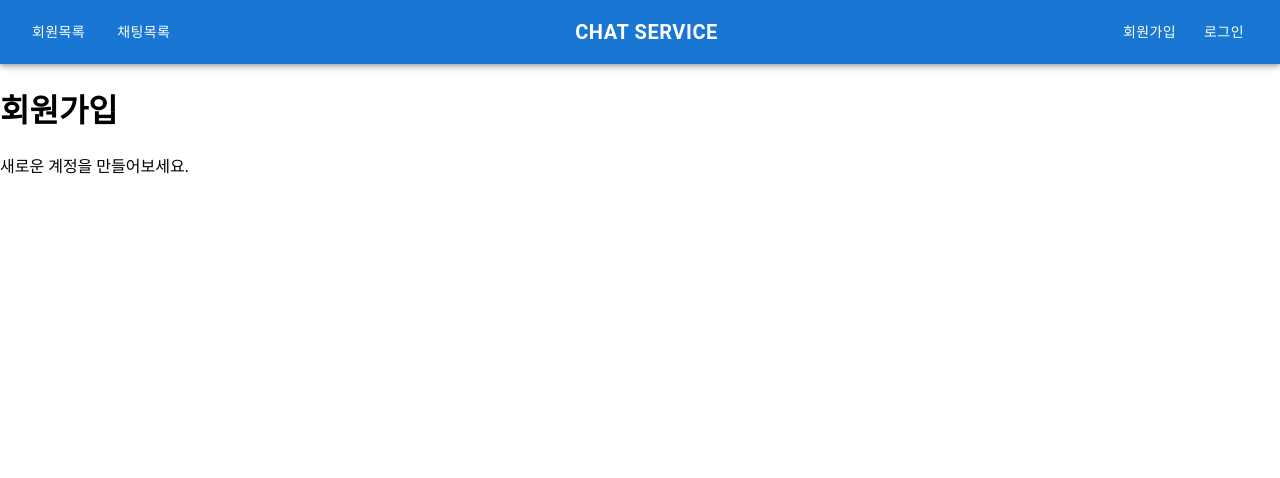
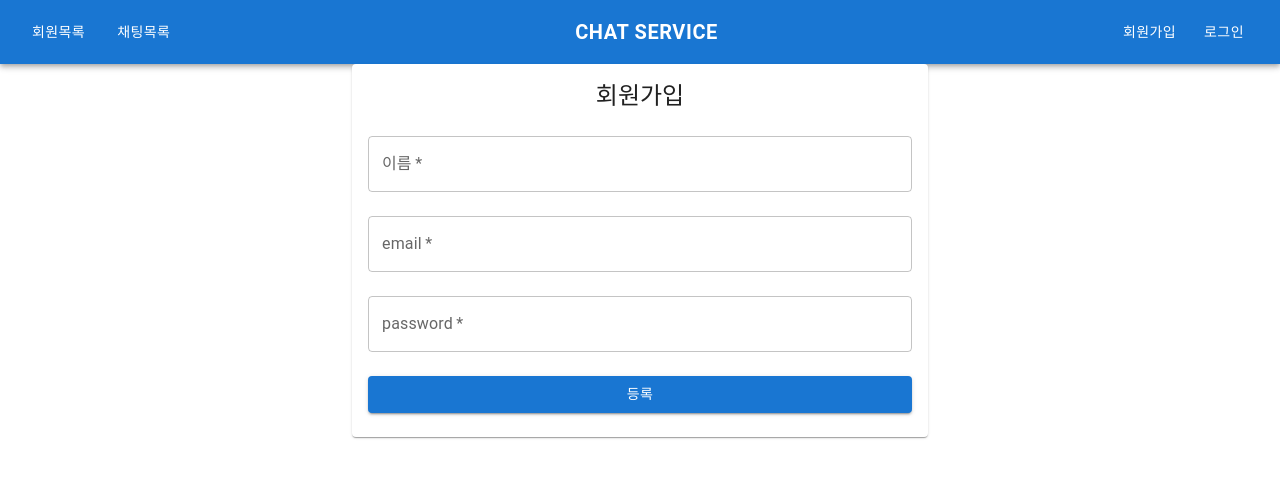
Before and after one commit to geleego/chat-service, a React (Vite) app in the folder chat-front/: page /member/create in a window 1280 px wide. Shown: the top 478 px of the page. Built offline with nearby package versions, Linux system fonts and the light colour scheme.

Commit message:
feat(front): 회원가입 화면 구현 및 API 연동

```diff
--- a/chat-front/src/pages/MemberCreate.jsx
+++ b/chat-front/src/pages/MemberCreate.jsx
@@ -1,9 +1,82 @@
+import { useState } from 'react'
+import { useNavigate } from 'react-router-dom'
+import { Container, Grid, Card, CardContent, Typography, TextField, Button } from '@mui/material'
+import axios from 'axios'
+
 function MemberCreate() {
+  const navigate = useNavigate()
+  const [name, setName] = useState('')
+  const [email, setEmail] = useState('')
+  const [password, setPassword] = useState('')
+
+  const memberCreate = async (e) => {
+    e.preventDefault();
+
+    const data = {
+      name: name,
+      email: email,
+      password: password,
+    };
+
+    try {
+      await axios.post(`${import.meta.env.VITE_API_BASE_URL}/member/create`, data);
+      navigate('/');
+    } catch (error) {
+      console.error('회원가입 실패:', error);
+    }
+  }
+
   return (
-    <div>
-      <h1>회원가입</h1>
-      <p>새로운 계정을 만들어보세요.</p>
-    </div>
+    <Container>
+      <Grid container justifyContent="center">
+        <Grid size={{ xs: 12, sm: 8, md: 6 }}>
+          <Card>
+            <CardContent>
+              <Typography variant="h5" component="h1" align="center" gutterBottom>
+                회원가입
+              </Typography>
+              <form onSubmit={memberCreate}>
+                <TextField
+                  label="이름"
+                  value={name}
+                  onChange={(e) => setName(e.target.value)}
+                  required
+                  fullWidth
+                  margin="normal"
+                />
+                <TextField
+                  label="email"
+                  value={email}
+                  onChange={(e) => setEmail(e.target.value)}
+                  type="email"
+                  required
+                  fullWidth
+                  margin="normal"
+                />
+                <TextField
+                  label="password"
+                  value={password}
+                  onChange={(e) => setPassword(e.target.value)}
+                  type="password"
+                  required
+                  fullWidth
+                  margin="normal"
+                />
+                <Button
+                  type="submit"
+                  variant="contained"
+                  color="primary"
+                  fullWidth
+                  sx={{ mt: 2 }}
+                >
+                  등록
+                </Button>
+              </form>
+            </CardContent>
+          </Card>
+        </Grid>
+      </Grid>
+    </Container>
   )
 }
 
```
